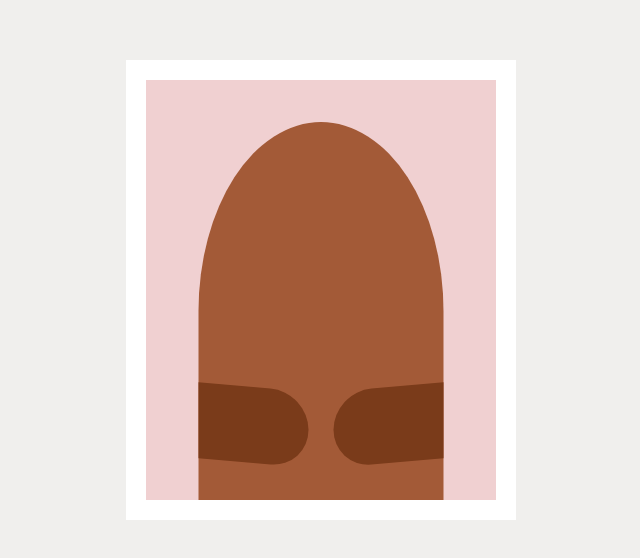
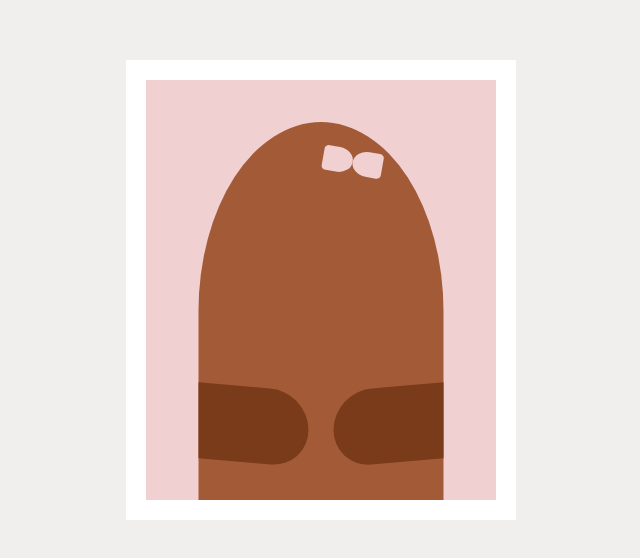
Before and after one commit to tod619/20_CSSDrawing_beaverDrawing, a plain HTML site: page index.html in a window 1280 px wide. Shown: the part 110-668 px from the top of the page, without its empty margins (319-959 px from the left). Drawn offline with Linux system fonts and the light colour scheme.

Commit message:
add style to the bow in style.css file

```diff
--- a/style.css
+++ b/style.css
@@ -48,3 +48,24 @@ body {
     border-radius: 50px 0 0 50px;
     transform: skewY(-5deg);
 }
+
+.bow {
+    position: absolute;
+    width: 30px;
+    height: 25px;
+    background-color: #f0d0d1;
+    top: 8%;
+    right: 25%;
+    border-radius: 50% 15% 15% 50%;
+    transform: rotate(10deg);
+}
+
+.bow::before {
+    content: "";
+    position: absolute;
+    width: 100%;
+    height: 100%;
+    background-color: #f0d0d1;
+    left: -30px;
+    border-radius: 15% 50% 50% 15%;
+}
```
